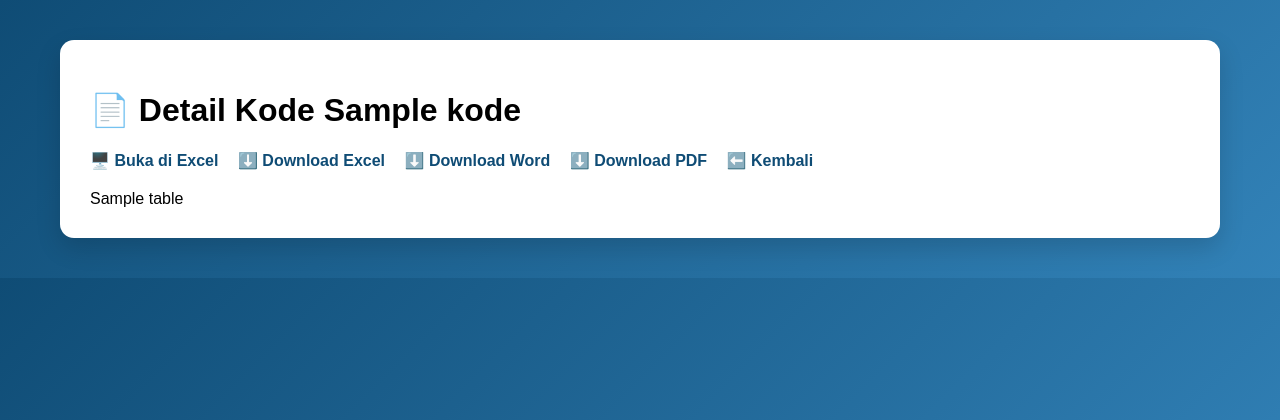
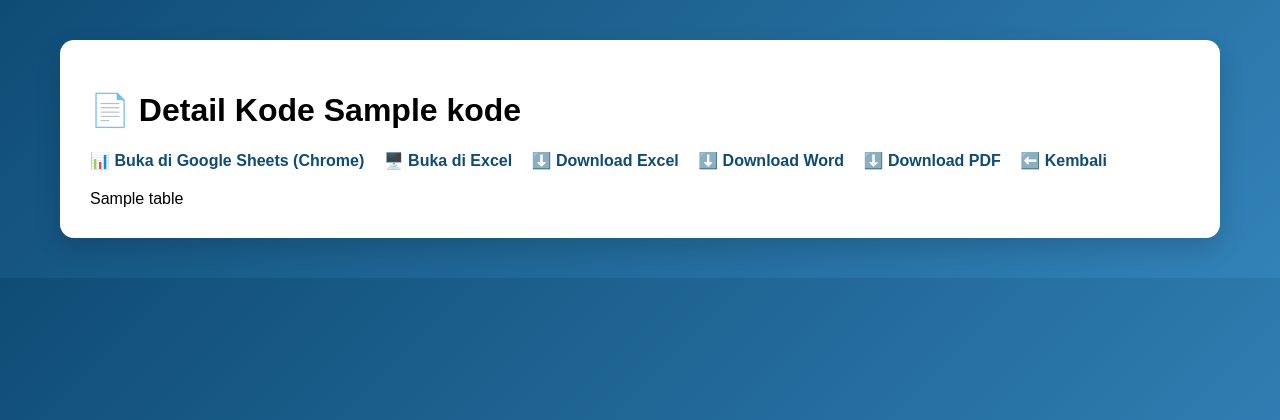
Before and after one commit to zashliza-droid/hahahi, a Flask app: template templates/detail.html in a window 1280 px wide. Shown: the top 420 px of the page. Run offline with Flask 3, Linux system fonts and the light colour scheme; the template is opened without the code that fills it: most values are stand-ins (such as "Sample title", 1, 10 or a date in 2020).

Commit message:
Update detail.html

```diff
--- a/templates/detail.html
+++ b/templates/detail.html
@@ -30,6 +30,8 @@
     <h1>📄 Detail Kode {{ kode }}</h1>
 
    <div class="actions">
+
+    <a href="{{ url_for('open_excel_sheets', session_id=session_id, kode=kode) }}"target="_blank"> 📊 Buka di Google Sheets (Chrome)</a>
     <a href="/open-excel/{{ excel }}" target="_blank"> 🖥️ Buka di Excel</a>
     <a href="/download/{{ excel }}">⬇️ Download Excel</a>
     <a href="/download/{{ word }}">⬇️ Download Word</a>
```
